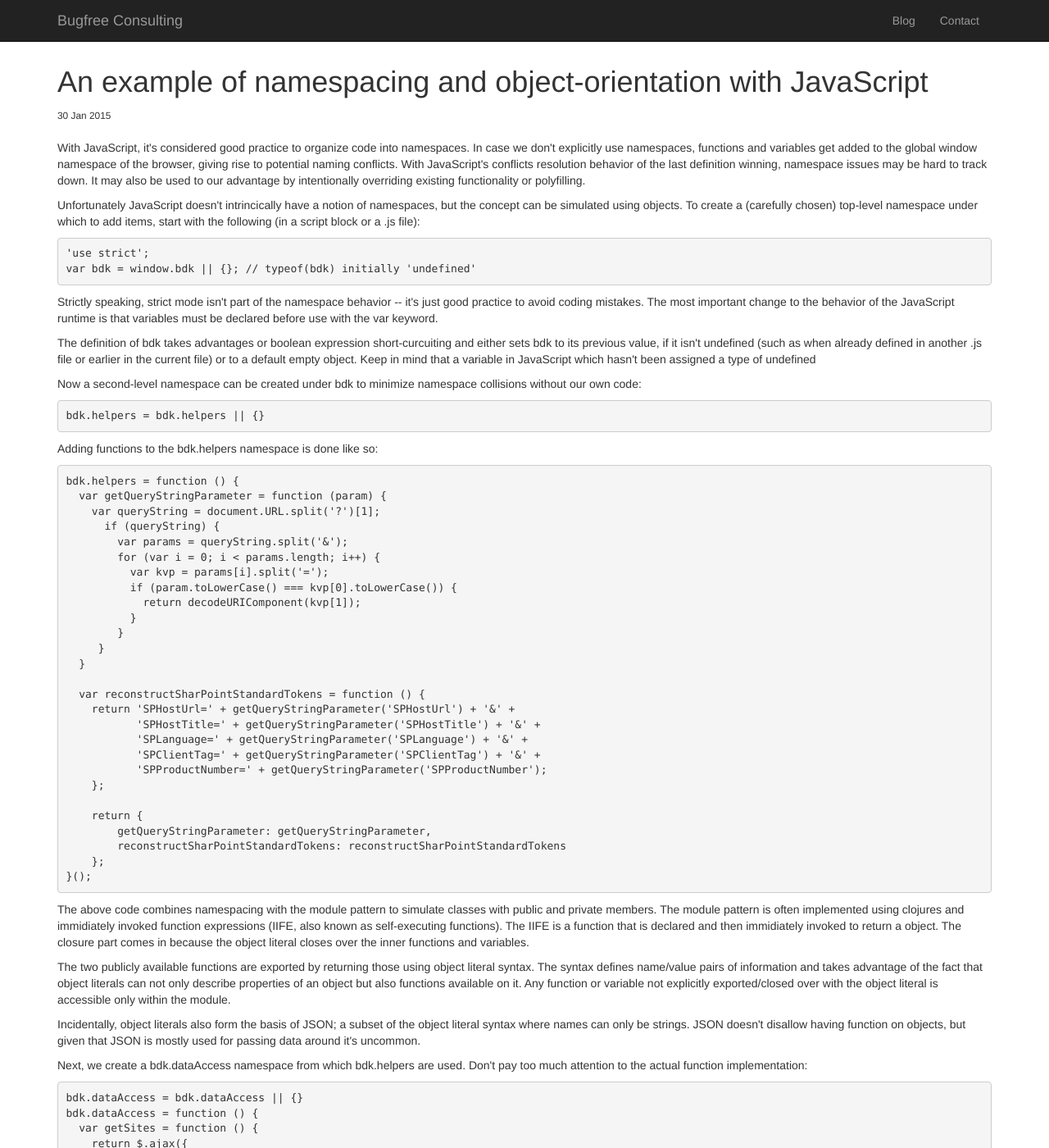
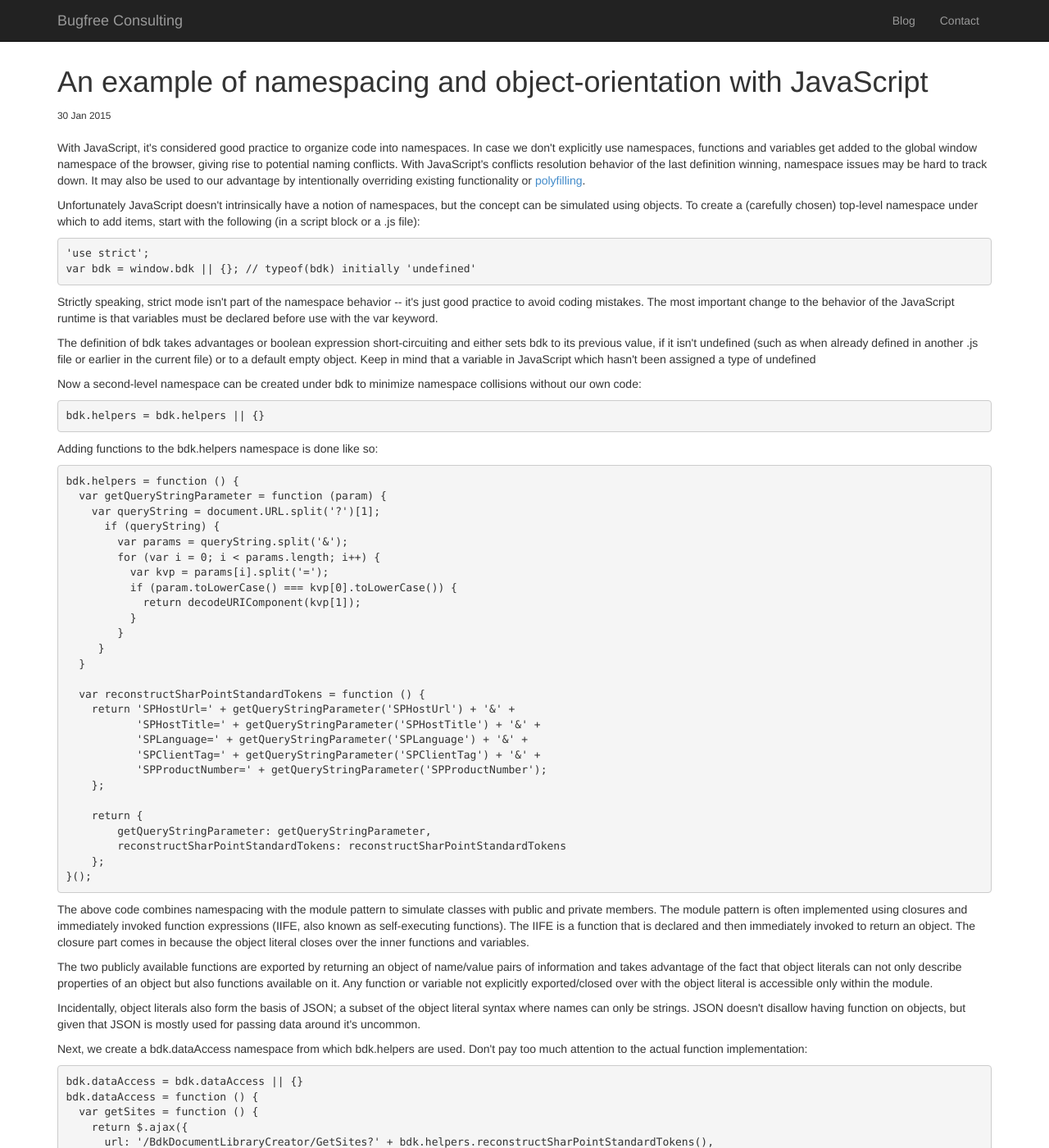
Before and after one commit to ronnieholm/ronnieholm.github.io, a Jekyll site: the page built from _posts/2015-01-30-an-example-of-namespacing-and-object-orientation-with-javascript.html, in a window 1280 px wide and 1400 px high. Shown: the whole window at 82% size. Built offline with Jekyll 4.4.1, drawn with Linux system fonts in a browser that asks for light colours; nearby versions of some CDN libraries; some of the changed text lies outside the part shown.

Commit message:
Spell check

```diff
--- a/_posts/2015-01-30-an-example-of-namespacing-and-object-orientation-with-javascript.html
+++ b/_posts/2015-01-30-an-example-of-namespacing-and-object-orientation-with-javascript.html
@@ -11,9 +11,10 @@
 giving rise to potential naming conflicts. With JavaScript's conflicts
 resolution behavior of the last definition winning, namespace issues
 may be hard to track down. It may also be used to our advantage by
-intentionally overriding existing functionality or polyfilling.
+intentionally overriding existing functionality
+or <a href="http://en.wikipedia.org/wiki/Polyfill">polyfilling</a>.
 
-<p>Unfortunately JavaScript doesn't intrincically have a notion of
+<p>Unfortunately JavaScript doesn't intrinsically have a notion of
 namespaces, but the concept can be simulated using objects. To create
 a (carefully chosen) top-level namespace under which to add items,
 start with the following (in a script block or a .js file):</p>
@@ -29,7 +30,7 @@
 variables must be declared before use with the var keyword.</p>
 
 <p>The definition of bdk takes advantages or boolean expression
-short-curcuiting and either sets bdk to its previous value, if it
+short-circuiting and either sets bdk to its previous value, if it
 isn't undefined (such as when already defined in another .js file or
 earlier in the current file) or to a default empty object. Keep in
 mind that a variable in JavaScript which hasn't been assigned a type
@@ -76,19 +77,18 @@
 
 <p>The above code combines namespacing with the module pattern to
 simulate classes with public and private members. The module pattern
-is often implemented using clojures and immidiately invoked function
+is often implemented using closures and immediately invoked function
 expressions (IIFE, also known as self-executing functions). The IIFE
-is a function that is declared and then immidiately invoked to return
-a object. The closure part comes in because the object literal closes
+is a function that is declared and then immediately invoked to return
+an object. The closure part comes in because the object literal closes
 over the inner functions and variables.</p>
 
-<p>The two publicly available functions are exported by returning
-those using object literal syntax. The syntax defines name/value pairs
-of information and takes advantage of the fact that object literals
-can not only describe properties of an object but also functions
-available on it. Any function or variable not explicitly
-exported/closed over with the object literal is accessible only within
-the module.</p>
+<p>The two publicly available functions are exported by returning an
+object of name/value pairs of information and takes advantage of the
+fact that object literals can not only describe properties of an
+object but also functions available on it. Any function or variable
+not explicitly exported/closed over with the object literal is
+accessible only within the module.</p>
 
 <p>Incidentally, object literals also form the basis of JSON; a subset
 of the object literal syntax where names can only be strings. JSON
@@ -139,13 +139,14 @@
 }();
 </pre>
 
-<p>The jQuery ajax function returns
+<p>The jQuery <a href="http://api.jquery.com/jquery.ajax/">ajax
+function</a> returns
 a <a href="http://api.jquery.com/category/deferred-object/">Deferred
 object</a>, which is jQuery's implementation of promises. The "then"
 function allows code to take different paths depending on if the call
 was successful or not -- there's also an "always" function, called in
 either case. The ajax method is asynchronous and thus returns
-immidiately before the server has had a change to respond. The
+immediately before the server has had a change to respond. The
 asynchronous approach is needed because JavaScript within the browser
 execute in a single-threaded environment. Without a non-blocking
 mechanism in place, waiting for the server would cause the browser to
```
